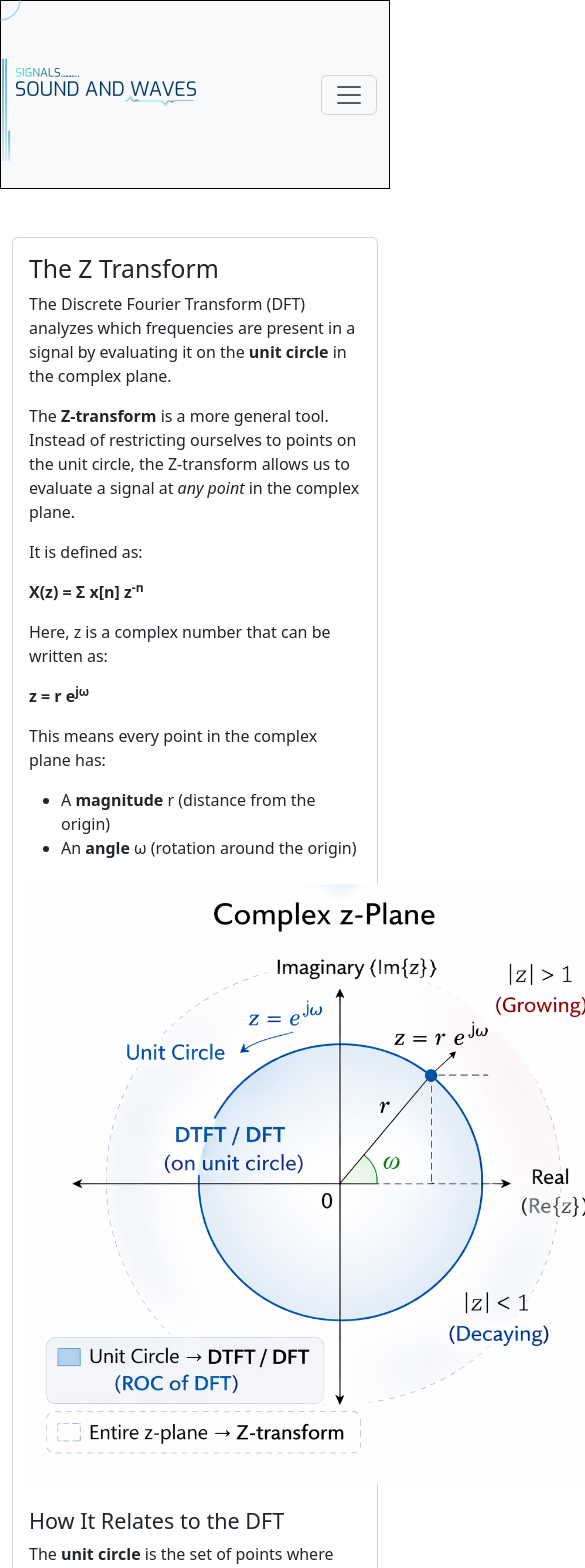
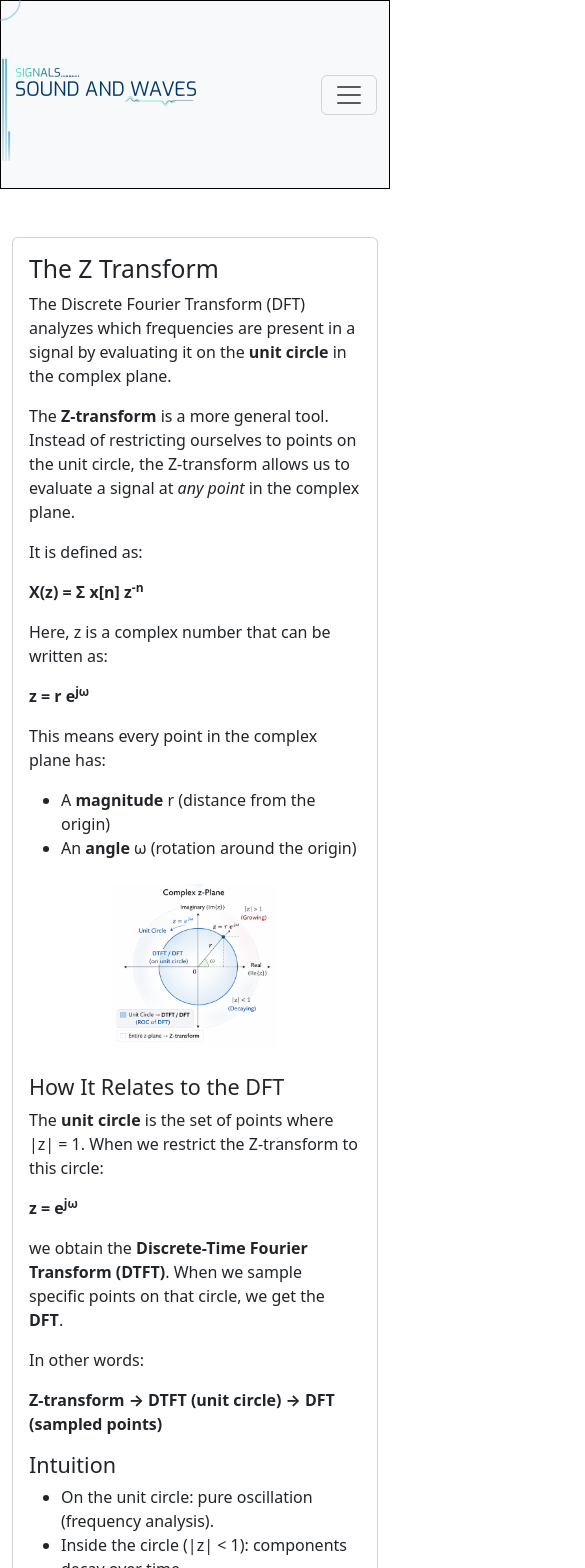
Before and after one commit to signalssoundsandwaves/SignalsSoundsAndWavesReact, a React (Vite) app: page /Ztransform in a window 390 px wide. Shown: the top 1568 px of the page, 585 px wide, since content can reach past the window. Built offline with nearby package versions, Linux system fonts and the light colour scheme.

Commit message:
updated z transform responsivness for image

```diff
--- a/src/pages/Ztransform.jsx
+++ b/src/pages/Ztransform.jsx
@@ -56,8 +56,7 @@ function Ztransform() {
                                 <img
                                     src="/a_clean_technical_diagram_of_the_complex_z_plane.png"
                                     alt="Complex Z Plane showing unit circle and DFT region of convergence"
-                                    className="img-fluid"
-                                    style={{ maxWidth: "600px" }}
+                                    className="img-img-fluid w-50 d-block mx-auto"
                                 />
                             </div>
 
```
